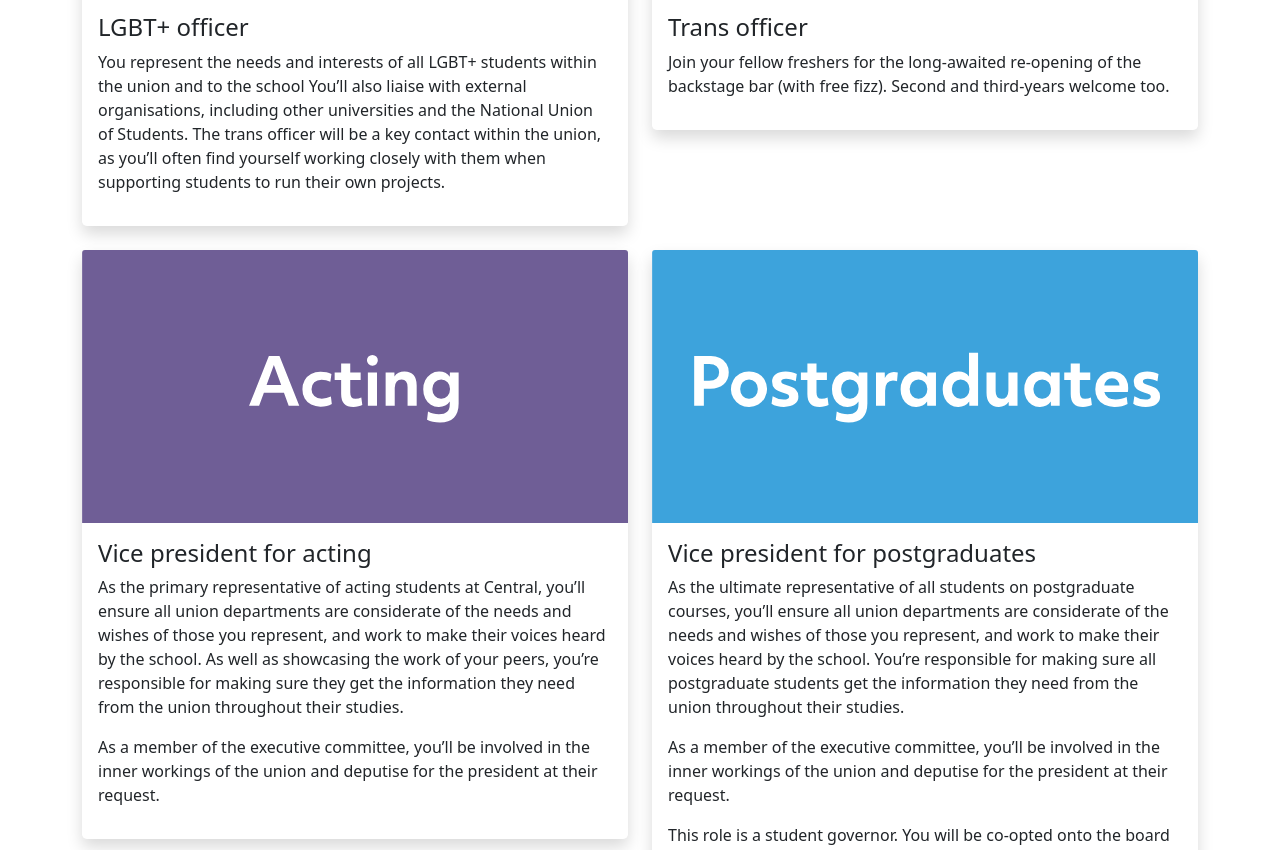
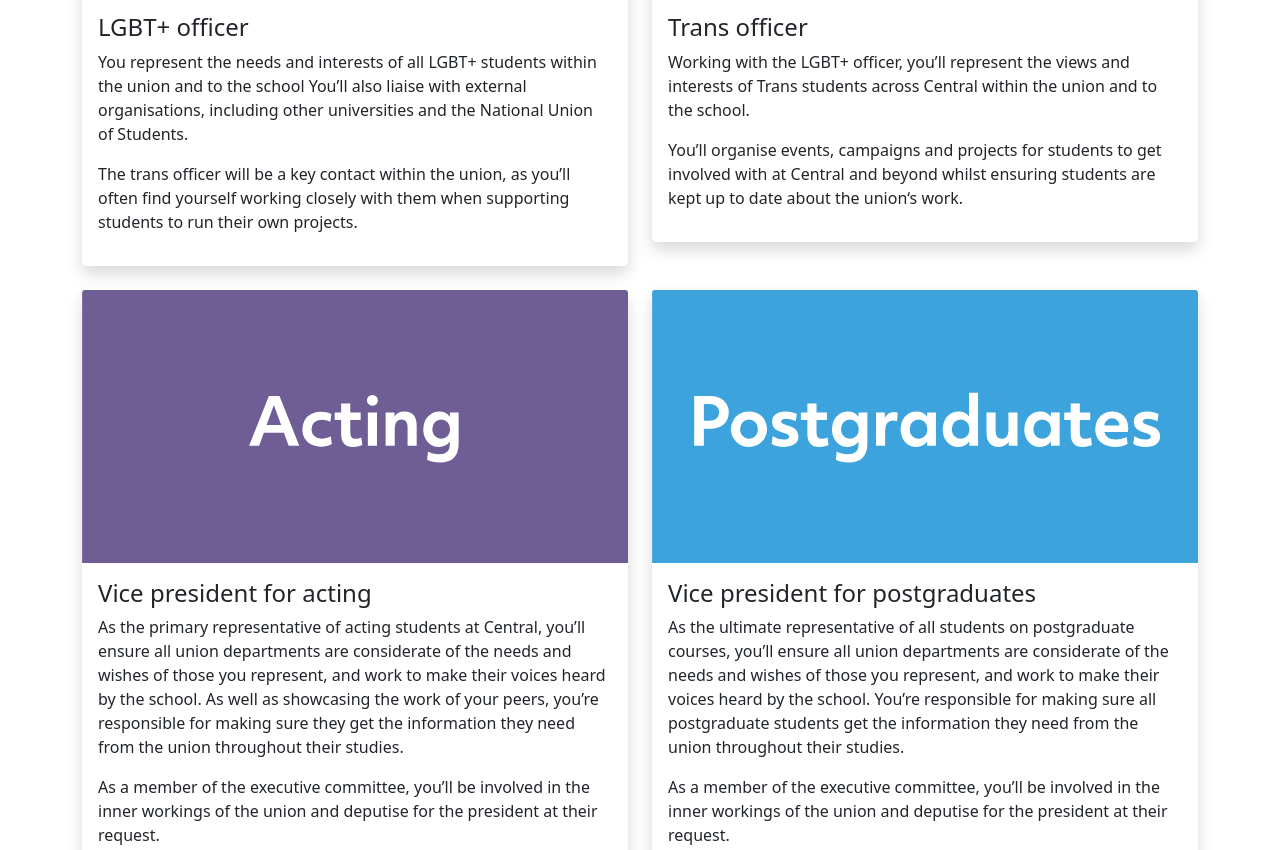
Before and after one commit to centralsu/elections.centralsu.com, a plain HTML site: page roles.html in a window 1280 px wide. Shown: the part 1093-1943 px from the top of the page. Drawn offline with nearby package versions, Linux system fonts and the light colour scheme.

Commit message:
roles done

```diff
--- a/roles.html
+++ b/roles.html
@@ -84,7 +84,8 @@
 							<img src="images/lgbt.svg" alt="A bottle of prosecco being poured" class="card-img-top">
 							<div class="card-body">
 								<h4 class="card-title">LGBT+ officer</h4>
-								<p>You represent the needs and interests of all LGBT+ students within the union and to the school You’ll also liaise with external organisations, including other universities and the National Union of Students. The trans officer will be a key contact within the union, as you’ll often find yourself working closely with them when supporting students to run their own projects.</p>
+								<p>You represent the needs and interests of all LGBT+ students within the union and to the school You’ll also liaise with external organisations, including other universities and the National Union of Students.</p>
+								<p>The trans officer will be a key contact within the union, as you’ll often find yourself working closely with them when supporting students to run their own projects.</p>
 							</div>
 						</div>
 					</div>
@@ -93,7 +94,8 @@
 							<img src="images/trans.svg" alt="A bottle of prosecco being poured" class="card-img-top">
 							<div class="card-body">
 								<h4 class="card-title">Trans officer</h4>
-								<p>Join your fellow freshers for the long-awaited re-opening of the backstage bar (with free fizz). Second and third-years welcome too.</p>
+								<p>Working with the LGBT+ officer, you’ll represent the views and interests of Trans students across Central within the union and to the school.</p>
+								<p>You’ll organise events, campaigns and projects for students to get involved with at Central and beyond whilst ensuring students are kept up to date about the union‘s work.</p>
 							</div>
 						</div>
 					</div>
```
